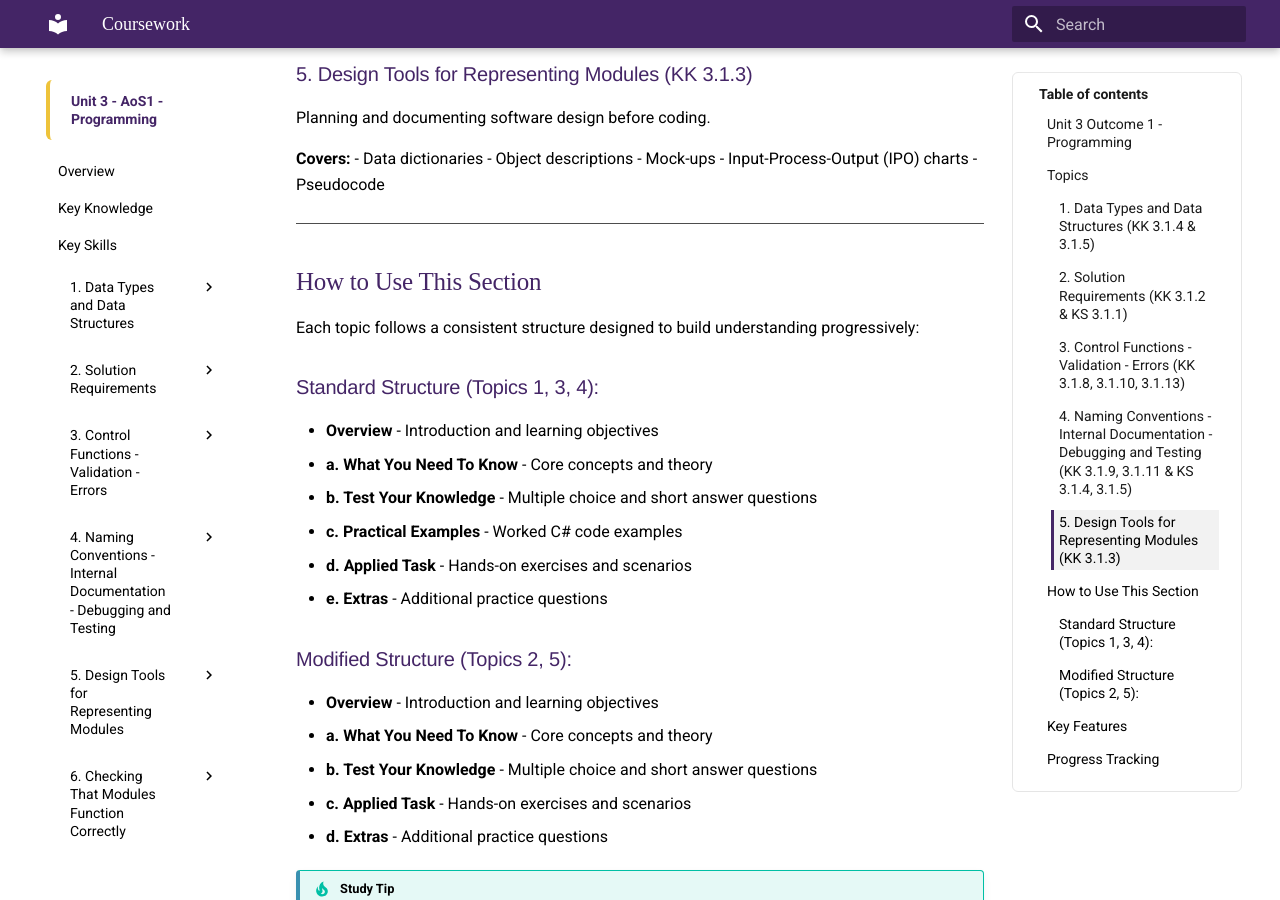
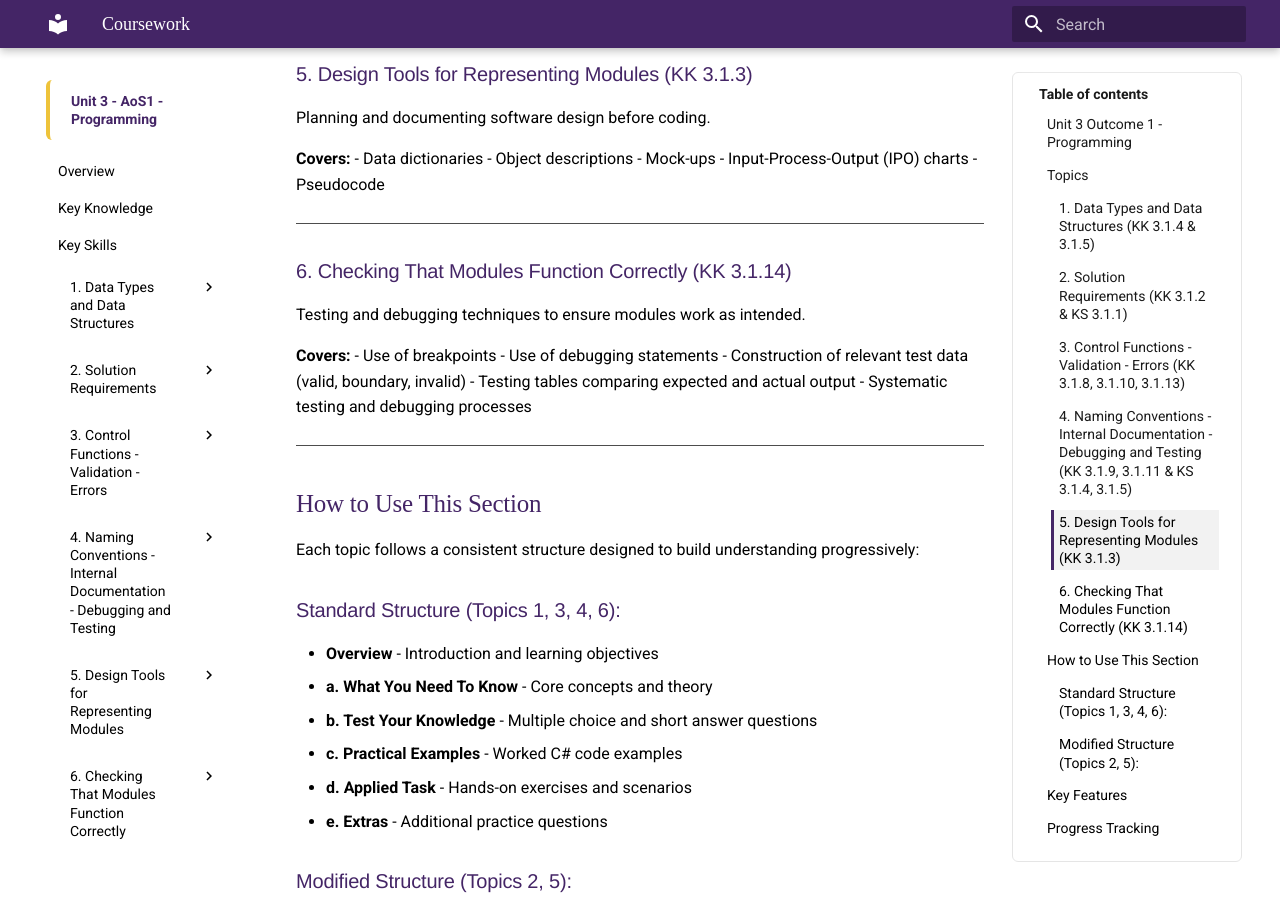
Before and after one commit to tommymac2709/2026-VCE_Unit3_4-SoftwareDevelopment_IonaCollegeGeelong, an MkDocs documentation site: the page built from docs/unit-3-outcome-1/coursework/index.md, in a window 1280 px wide and 900 px high, scrolled down 1333 px. Built offline with MkDocs 1.6.1 and Material for MkDocs 9.7.7, drawn with Linux system fonts in a browser that asks for light colours; some of the changed text lies outside the part shown.

Commit message:
Update index.md

```diff
--- a/docs/unit-3-outcome-1/coursework/index.md
+++ b/docs/unit-3-outcome-1/coursework/index.md
@@ -69,11 +69,24 @@ Planning and documenting software design before coding.
 
 ---
 
+### 6. Checking That Modules Function Correctly (KK 3.1.14)
+
+Testing and debugging techniques to ensure modules work as intended.
+
+**Covers:**
+- Use of breakpoints
+- Use of debugging statements
+- Construction of relevant test data (valid, boundary, invalid)
+- Testing tables comparing expected and actual output
+- Systematic testing and debugging processes
+
+---
+
 ## How to Use This Section
 
 Each topic follows a consistent structure designed to build understanding progressively:
 
-### Standard Structure (Topics 1, 3, 4):
+### Standard Structure (Topics 1, 3, 4, 6):
 - **Overview** - Introduction and learning objectives
 - **a. What You Need To Know** - Core concepts and theory
 - **b. Test Your Knowledge** - Multiple choice and short answer questions
@@ -118,3 +131,4 @@ As you complete each topic, check off your progress:
 - [ ] 3. Control Functions - Validation - Errors
 - [ ] 4. Naming Conventions - Internal Documentation - Debugging and Testing
 - [ ] 5. Design Tools for Representing Modules
+- [ ] 6. Checking That Modules Function Correctly
```
